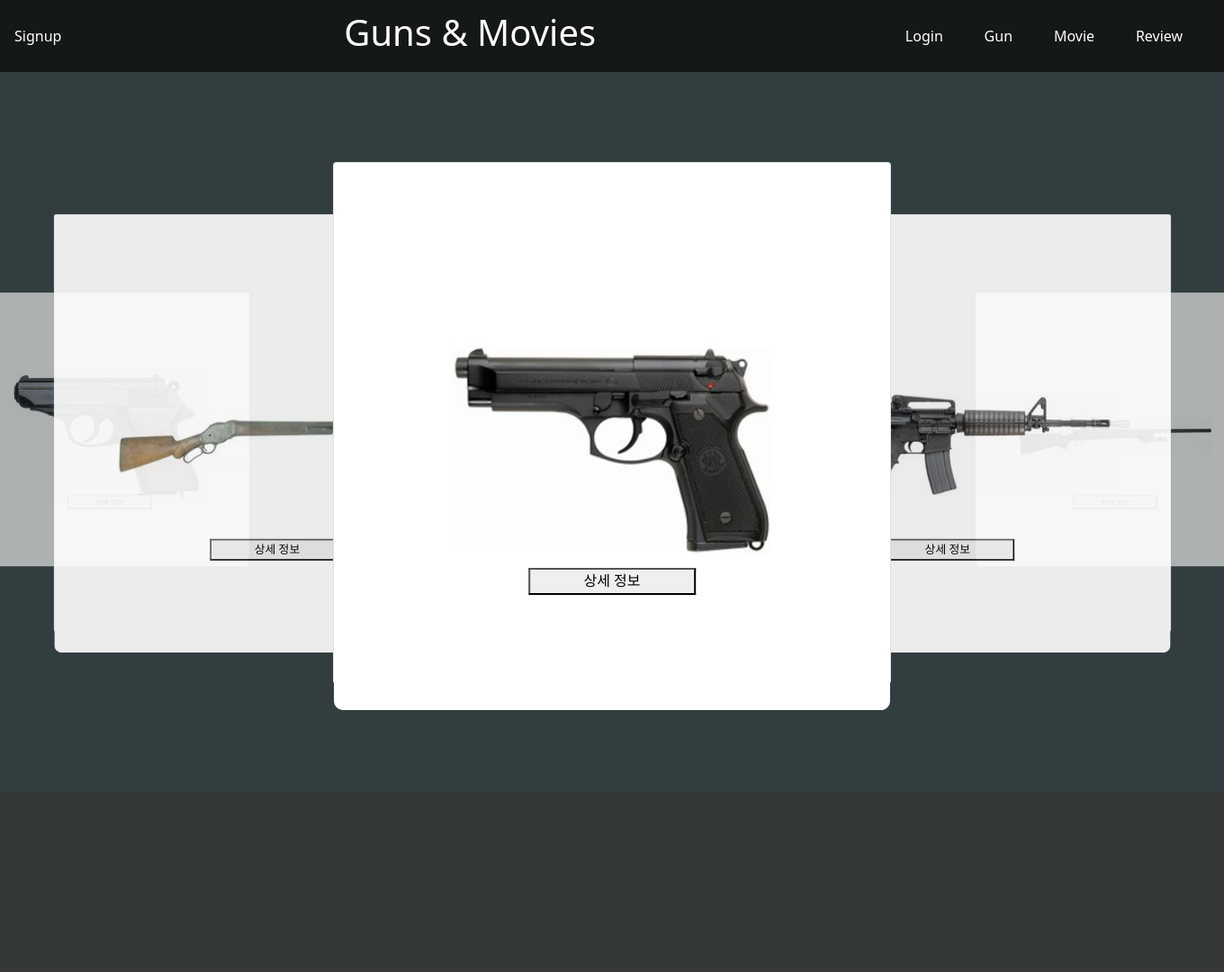
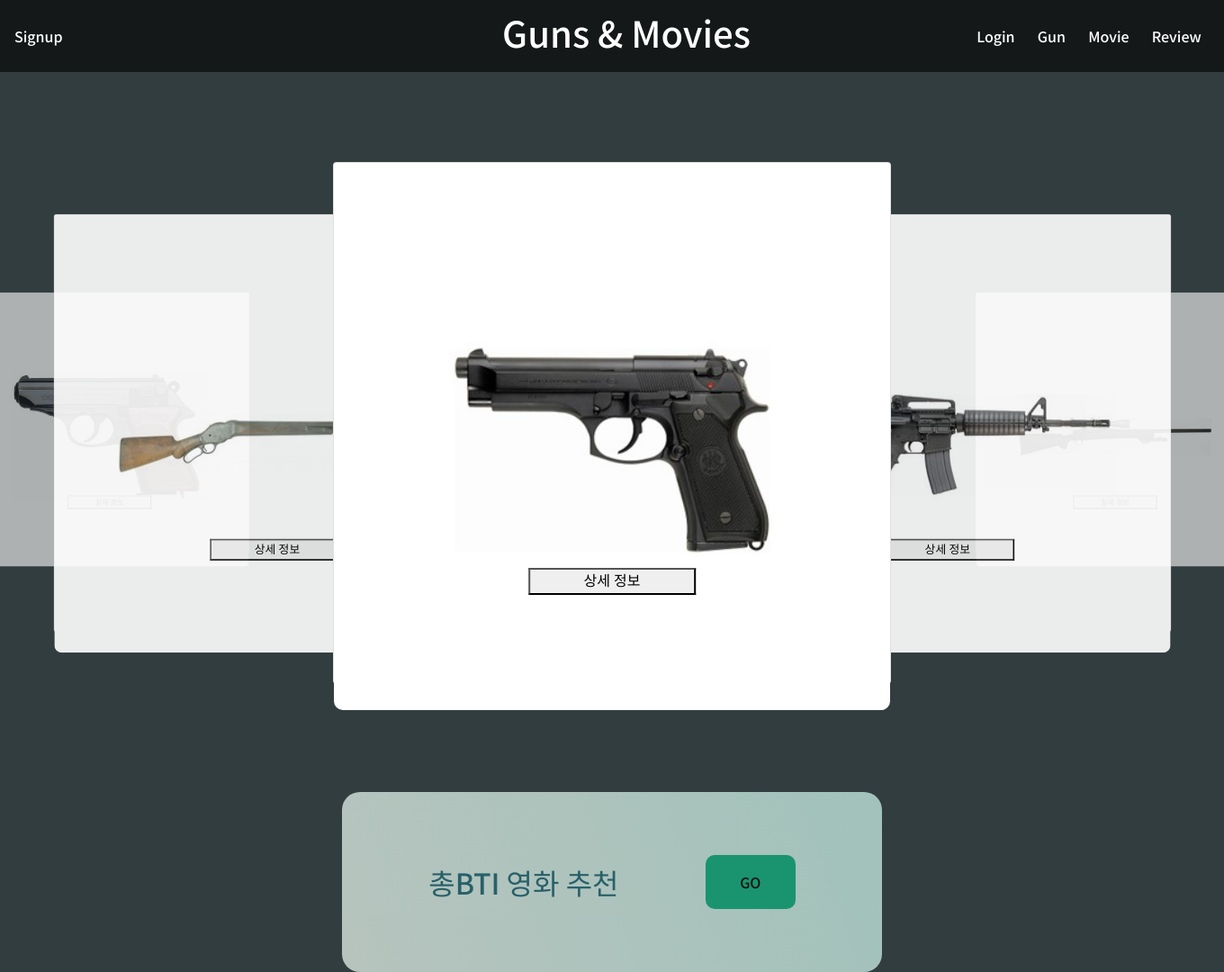
Before and after one commit to gaal94/Guns-Movies, a Django app: page /main/ in a window 1360 px wide; the page is wider, and only the part inside the window is pictured. Shown: that part at 90% size. Before the commit the page ends 789 px from the top of that part, so only its background shows below. Run offline with Django 3.2, Linux system fonts and the light colour scheme.

Commit message:
landing page, main page, login page decoration

```diff
--- a/home/templates/home/main.html
+++ b/home/templates/home/main.html
@@ -39,14 +39,21 @@
   </div>
 
   </div>
+
 </div>
-
+<div class="d-flex justify-content-center">
+  <div class='recommend-div d-flex align-items-center justify-content-evenly'>
+    <span style='color: #246f7b; font-size: 2rem;'>총BTI 영화 추천</span>
+    <a href=""><button class='go-button'>GO</button></a>
+  </div>
+</div>
 <style>
   @import url("https://fonts.googleapis.com/css?family=DM+Sans:400,500,700&display=swap");
 
 * {
   box-sizing: border-box;
 }
+
 
 .main-body {
   margin: 0;
@@ -157,6 +164,23 @@ img {
   width: 30%;
 }
 
+.go-button {
+  width: 100px;
+  height: 60px;
+  border-radius: 10px;
+  background-color: #10b982;
+  border-color: transparent;
+}
+
+.recommend-div{
+  width: 600px;
+  height: 200px;
+
+  background: linear-gradient(70deg, #f0fdf4, #d1fbf0);
+  opacity: 0.7;
+  border-radius: 20px;
+}
+
 </style>
 
 {% endblock content %}
--- a/templates/base.html
+++ b/templates/base.html
@@ -1,3 +1,5 @@
+{% load static %}
+
 <!DOCTYPE html>
 <html lang="en">
 <head>
@@ -6,15 +8,19 @@
   <link href="https://cdn.jsdelivr.net/npm/bootstrap@5.0.0-beta3/dist/css/bootstrap.min.css" rel="stylesheet" integrity="sha384-eOJMYsd53ii+scO/bJGFsiCZc+5NDVN2yr8+0RDqr0Ql0h+rP48ckxlpbzKgwra6" crossorigin="anonymous">
   <link rel="stylesheet" href="https://unpkg.com/flickity@2/dist/flickity.min.css">
   <title>Document</title>
+  <link rel="preconnect" href="https://fonts.googleapis.com">
+  <link rel="preconnect" href="https://fonts.gstatic.com" crossorigin>
+  <link href="https://fonts.googleapis.com/css2?family=Noto+Sans+KR:wght@500&display=swap" rel="stylesheet">
   {% block style %}
   {% endblock style %}
 </head>
-<body class="text-white" style='background-color: #323D3F;'>
+<body class="text-white" style='background-color: #323D3F;  font-family: "Noto Sans KR", sans-serif;'>
   <div>
     <nav class="position-sticky d-flex justify-content-between align-items-center" style="background-color: #141819; height: 80px;">
-      <div class="mx-3">
+      <div class="mx-3" style="width: 300px;">
         {% if user.is_authenticated %}
-          <a href="{% url 'accounts:profile' user.username %}" class="text-decoration-none text-white">{{ user.username }}</a>님, 안녕하세요!
+          <a href="{% url 'accounts:profile' user.username %}"><img src="{% static 'guns/profile_img.jpeg' %}" alt="profile_img" style='width: 40px; margin-right: 5px; border-radius: 50%;'></a>
+          <a href="{% url 'accounts:profile' user.username %}" class="text-white">{{ user.username }}</a>님, 안녕하세요!
           {% if user.is_superuser %}
             <a href="{% url 'movies:db' %}" class="text-decoration-none text-white mx-3">DB 채우기</a>
           {% endif %}
@@ -25,7 +31,7 @@
       <div id="main_div">
         <h1>Guns & Movies</h1>
       </div>
-      <div class="d-flex justify-content-evenly" style="width: 400px;">
+      <div class="d-flex justify-content-evenly" style="width: 300px;">
         {% if user.is_authenticated %}
           <form id="logout_form" action="{% url 'accounts:logout' %}" method="POST">
             {% csrf_token %}
```
Also changed, not shown: accounts/templates/accounts/login.html (+21 -7 lines), guns/static/guns/profile_img.jpeg (added). Lines whose indentation alone changed are shown as unchanged.
